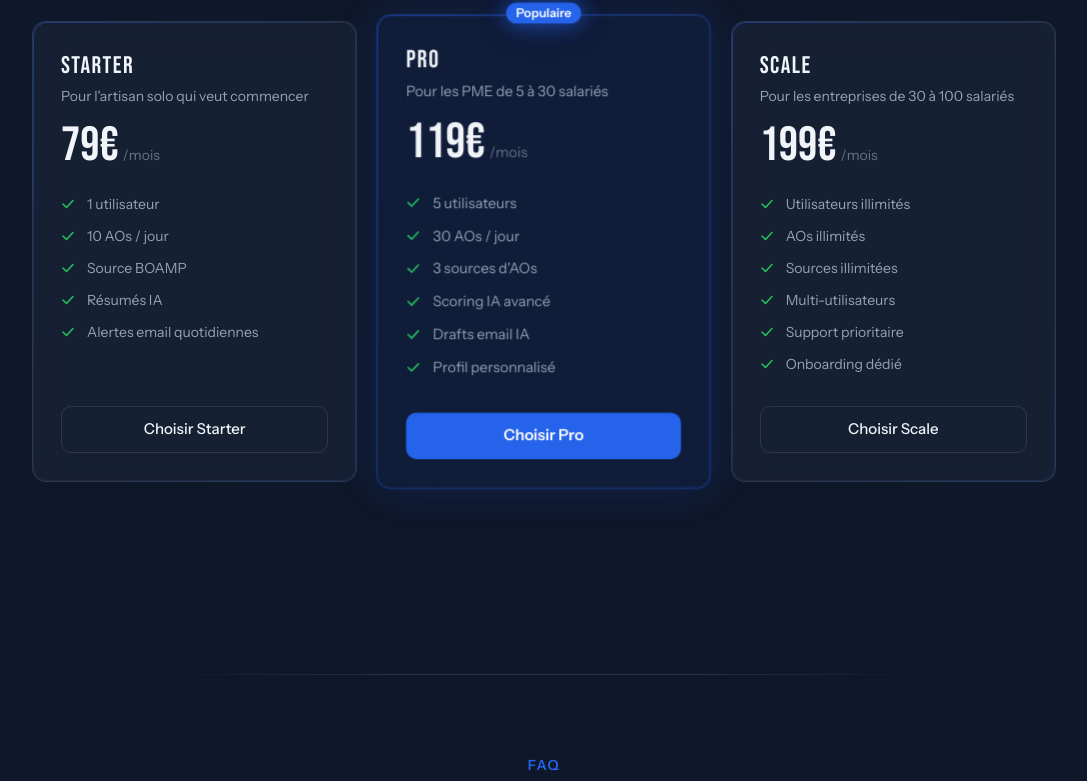
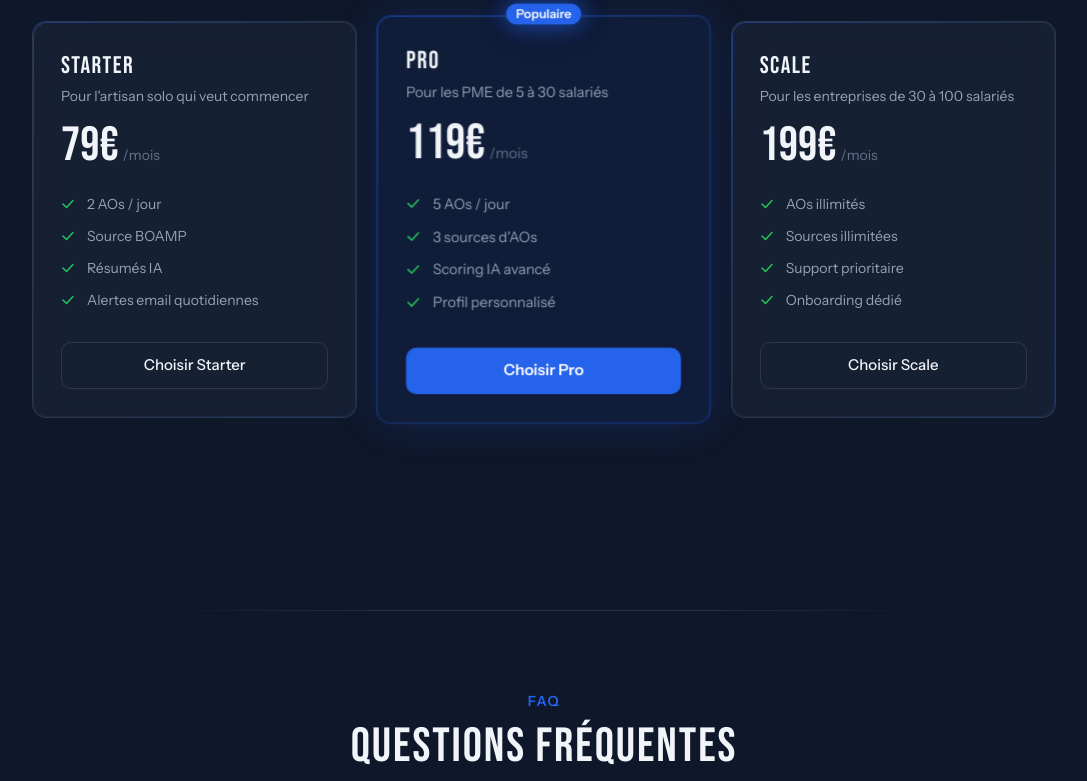
Before and after one commit to ibanceenecorta/offrio, a Next.js app: page / in a window 1280 px wide. Shown: the part 3638-4419 px from the top of the page, without its empty margins (96-1183 px from the left). Built offline with nearby package versions, Linux system fonts and the light colour scheme.

Commit message:
Update pricing features

```diff
--- a/app/dashboard/parametres/page.tsx
+++ b/app/dashboard/parametres/page.tsx
@@ -212,7 +212,7 @@ export default function ParametresPage() {
             </label>
             <input
               type="range"
-              min={5000}
+              min={0}
               max={500000}
               step={5000}
               value={profile.montant_min_marche}
--- a/app/onboarding/page.tsx
+++ b/app/onboarding/page.tsx
@@ -183,8 +183,9 @@ export default function OnboardingPage() {
           }))
         );
       }
-    } catch {
-      // Silently continue if DB update fails
+    } catch (err) {
+      console.error("Onboarding save error:", err);
+      toast.error("Erreur lors de la sauvegarde. Réessaie.");
     }
   };
 
@@ -378,7 +379,7 @@ export default function OnboardingPage() {
                   <div className="flex items-center gap-4">
                     <input
                       type="range"
-                      min={5000}
+                      min={0}
                       max={500000}
                       step={5000}
                       value={step2.montant_min}
@@ -391,7 +392,7 @@ export default function OnboardingPage() {
                     </span>
                   </div>
                   <div className="flex justify-between text-xs mt-1" style={{ color: "var(--text-3)" }}>
-                    <span>5 000 €</span><span>500 000 €</span>
+                    <span>0 €</span><span>500 000 €</span>
                   </div>
                 </div>
               </div>
--- a/components/landing/Pricing.tsx
+++ b/components/landing/Pricing.tsx
@@ -7,8 +7,7 @@ const plans = [
     slug: "starter",
     desc: "Pour l'artisan solo qui veut commencer",
     features: [
-      "1 utilisateur",
-      "10 AOs / jour",
+      "2 AOs / jour",
       "Source BOAMP",
       "Résumés IA",
       "Alertes email quotidiennes",
@@ -21,11 +20,9 @@ const plans = [
     slug: "pro",
     desc: "Pour les PME de 5 à 30 salariés",
     features: [
-      "5 utilisateurs",
-      "30 AOs / jour",
+      "5 AOs / jour",
       "3 sources d'AOs",
       "Scoring IA avancé",
-      "Drafts email IA",
       "Profil personnalisé",
     ],
     highlight: true,
@@ -36,10 +33,8 @@ const plans = [
     slug: "scale",
     desc: "Pour les entreprises de 30 à 100 salariés",
     features: [
-      "Utilisateurs illimités",
       "AOs illimités",
       "Sources illimitées",
-      "Multi-utilisateurs",
       "Support prioritaire",
       "Onboarding dédié",
     ],
```
